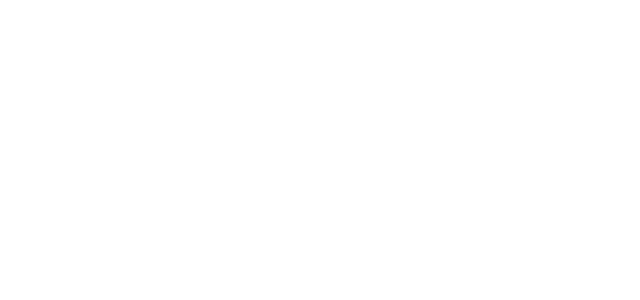
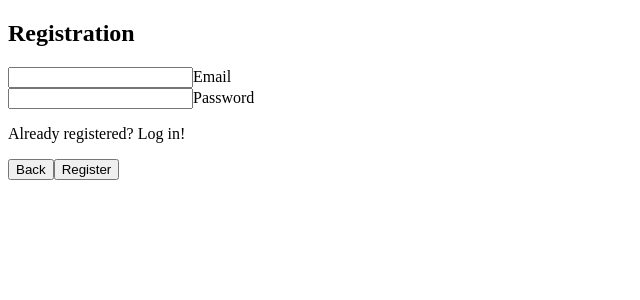
Before and after one commit to serge-yegorian/dojodream-client, a React (Create React App) app: page /enter in a window 1280 px wide. Before the commit this address had no page. Shown: the top 300 px of the page, without its empty margins (0-640 px from the left). Built offline with nearby package versions, Linux system fonts and the light colour scheme.

Commit message:
create register/login page

```diff
--- a/src/App.js
+++ b/src/App.js
@@ -3,13 +3,14 @@
 import { createContext, useState } from 'react';
 import Main from './pages/Main/Main.js'
 import Gyms from './pages/Gyms/Gyms';
+import Enter from './pages/Enter/Enter';
 
 export const ZipContext = createContext();
 
 
 function App() {
 
-  const [zip, setZip] = useState('null')
+  const [zip, setZip] = useState(null)
 
   return (
     <ZipContext.Provider value={{zip, setZip}}>
@@ -17,6 +18,7 @@
         <Routes>
           <Route path='/' element={<Main/>}/>
           <Route path='/gyms' element={<Gyms/>}/>
+          <Route path='/enter' element={<Enter/>}/>
         </Routes>
       </BrowserRouter>
     </ZipContext.Provider>
--- /dev/null
+++ b/src/pages/Enter/Enter.js
@@ -0,0 +1,42 @@
+import './Enter.scss'
+import { useNavigate } from 'react-router-dom';
+import { useState } from 'react';
+
+const Enter = () => {
+
+    // default state of the page is true (registration)
+    const [state, setState] = useState(true);
+
+    // change to login configuration
+    const toggleState = () => {
+        state ? setState(false) : setState(true);
+    }
+
+    //navigate
+    const navigate = useNavigate();
+
+    return (
+        <section className='enter'>
+            <div className='enter__section'>
+                <h1 className='enter__heading'>{state ? 'Registration' : 'Login'}</h1>
+                <div className='enter__input-div'>
+                    <input className='enter__input' type="email" id='email' name='email'/>
+                    <label className='enter__label' htmlFor='email'>Email</label>
+                </div>
+                <div className='enter__input-div'>
+                    <input className='enter__input' type="password" id='password' name='password'/>
+                    <label className='enter__label' htmlFor='password'>Password</label>
+                </div>
+            </div>
+            <div className='enter__section'>
+                {state ? <p className='enter__description'>Already registered? <span onClick={toggleState} className='enter__link'>Log in!</span></p>: <p className='enter__description'>Don't have an account? <span onClick={toggleState} className='enter__link'>Register!</span></p>}
+                <div className='enter__buttons'>
+                    <button className='enter__button' onClick={() => {navigate(-1)}}>Back</button>
+                    <button className='enter__button enter__cta'>{state ? 'Register' : 'Log in'}</button>
+                </div>
+            </div>
+        </section>
+    );
+}
+
+export default Enter;
--- a/src/pages/Gyms/Gyms.js
+++ b/src/pages/Gyms/Gyms.js
@@ -8,6 +8,7 @@
     return (
         <section className='gyms'>
             <Header/>
+            <h1 className='gyms__heading'>Near {zip}:</h1>
             <GymCard/>
         </section>
     );
--- a/src/pages/Main/Main.js
+++ b/src/pages/Main/Main.js
@@ -1,7 +1,7 @@
 import './Main.scss';
 import { useContext } from 'react';
 import { ZipContext } from '../../App'
-import { useNavigate } from 'react-router-dom';
+import { Link, useNavigate } from 'react-router-dom';
 
 const Main = () => {
 
@@ -29,10 +29,9 @@
                     </div>
                 </header>
                 <footer className='main__footer'>
-                    <p className='main__description'>If you want to add your gym to the app, register!</p>
+                    <p className='main__description'>If you want to add your gym to the app,<span className='main__link' onClick={() => {navigate('/enter')} }>register!</span></p>
                     <button className='main__cta'>Find</button>
                 </footer>
-                <p>{zip}</p>
             </form>
 
     )
```
Also changed, not shown: src/pages/Enter/Enter.scss (added).
